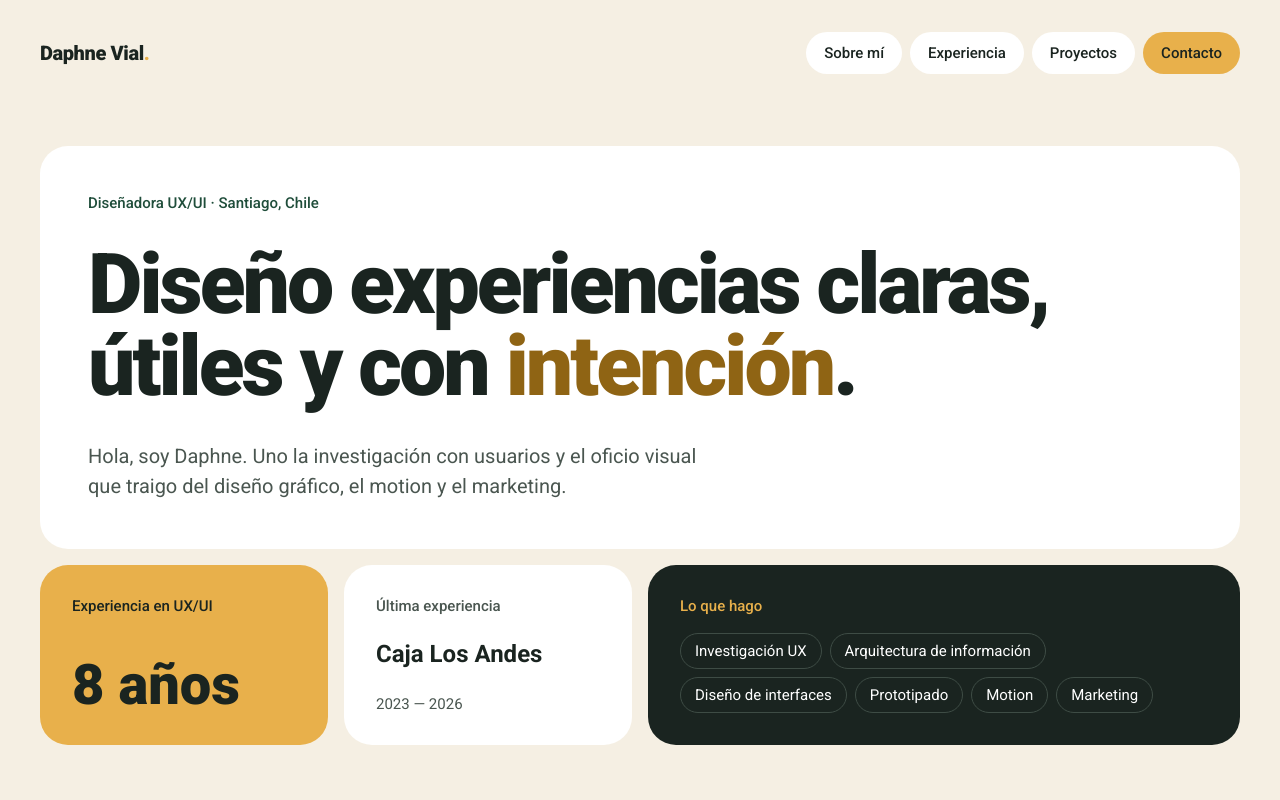
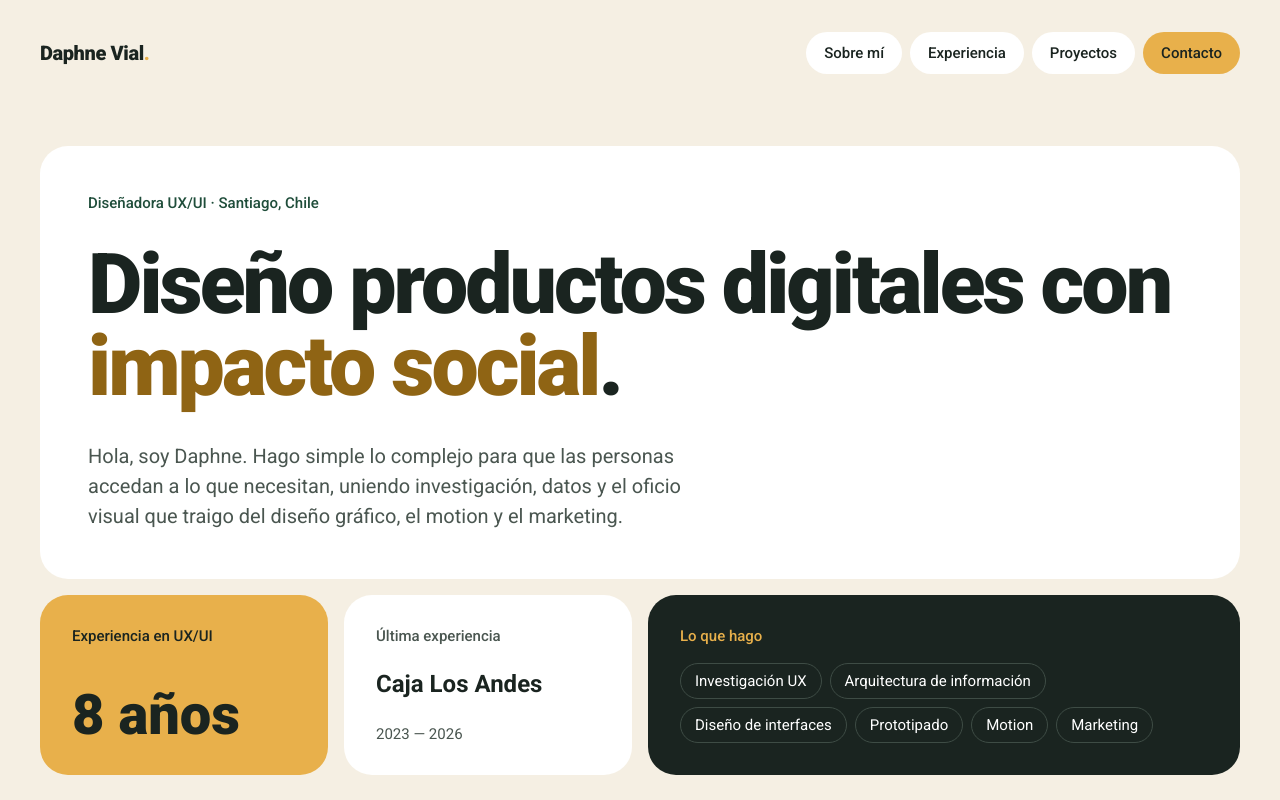
Before and after one commit to daphnevial/daphnevial, an Eleventy site: page src/index.njk in a window 1280 px wide. Shown: the top 800 px of the page. Built offline with nearby package versions, Linux system fonts and the light colour scheme; Eleventy itself is replaced by a stand-in of ours; files that its build step writes are made by us from their sources.

Commit message:
Nuevo título y bajada en el inicio
Co-Authored-By: Claude Opus 5.5 <noreply@anthropic.com>
Claude-Session: https://claude.ai/code/session_01HaMPTANFu1LrHSLBbg2a9n

```diff
--- a/src/_includes/secciones/inicio.njk
+++ b/src/_includes/secciones/inicio.njk
@@ -1,8 +1,8 @@
 <section id="inicio" class="bento cols-4">
   <div class="card hero span-4">
     <span class="badge-texto">{{ site.rol }}</span>
-    <h1 class="big">Diseño experiencias claras, útiles y con <span class="rojo">intención</span>.</h1>
-    <p class="hero-texto">Hola, soy Daphne. Uno la investigación con usuarios y el oficio visual que traigo del diseño gráfico, el motion y el marketing.</p>
+    <h1 class="big">Diseño productos digitales con <span class="rojo">impacto social</span>.</h1>
+    <p class="hero-texto">Hola, soy Daphne. Hago simple lo complejo para que las personas accedan a lo que necesitan, uniendo investigación, datos y el oficio visual que traigo del diseño gráfico, el motion y el marketing.</p>
   </div>
   <div class="card card-rojo stat">
     <span class="label">Experiencia en UX/UI</span>
```
